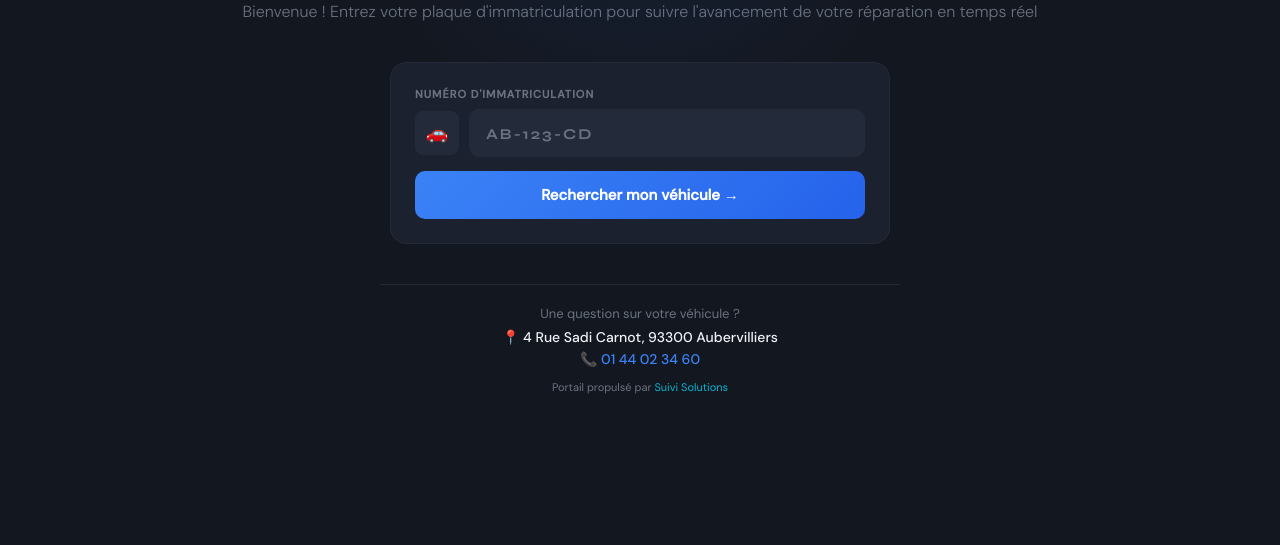
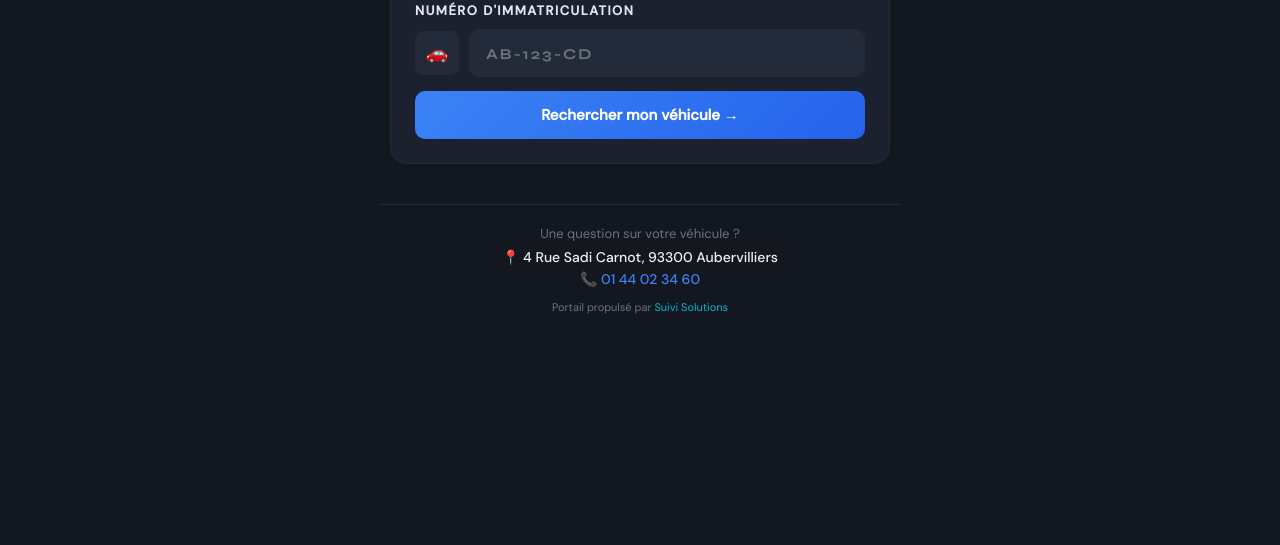
Before and after one commit to YOUNES-CLOUDIIII/DCAR-ATELIER, a website: page index.html in a window 1280 px wide. Shown: the part 325-870 px from the top of the page. Drawn offline with Linux system fonts and the light colour scheme.

Commit message:
Update index.html

```diff
--- a/index.html
+++ b/index.html
@@ -28,13 +28,13 @@ nav{display:flex;align-items:center;justify-content:space-between;padding:18px 3
 .view{display:none;} .view.active{display:block;}
 
 /* ══ CLIENT VIEW ══ */
-.client-hero{min-height:100vh;display:flex;flex-direction:column;align-items:center;justify-content:center;padding:40px 20px;position:relative;overflow:hidden;}
+.client-hero{min-height:100vh;display:flex;flex-direction:column;align-items:center;justify-content:flex-start;padding-top:40px;padding-left:20px;padding-right:20px;padding-bottom:20px;position:relative;overflow:hidden;}
 .client-hero::before{content:'';position:absolute;top:-200px;left:50%;transform:translateX(-50%);width:600px;height:600px;background:radial-gradient(circle,rgba(59,130,246,0.10) 0%,transparent 70%);pointer-events:none;}
 .client-title{font-family:'Syne',sans-serif;font-size:clamp(30px,5vw,52px);font-weight:800;text-align:center;line-height:1.1;margin-bottom:10px;letter-spacing:-1px;}
 .client-title span{background:linear-gradient(135deg,#3b82f6,#06b6d4);-webkit-background-clip:text;-webkit-text-fill-color:transparent;}
-.client-sub{color:var(--muted);font-size:16px;text-align:center;margin-bottom:40px;font-weight:300;}
+.client-sub{color:#a0aec0;font-size:17px;text-align:center;margin-bottom:40px;font-weight:400;line-height:1.6;}
 .search-box{width:100%;max-width:500px;background:var(--surface);border:1px solid var(--border);border-radius:16px;padding:24px;position:relative;z-index:1;}
-.search-label{font-size:11px;font-weight:600;letter-spacing:1px;color:var(--muted);text-transform:uppercase;margin-bottom:8px;}
+.search-label{font-size:13px;font-weight:700;letter-spacing:1.5px;color:#e2e8f0;text-transform:uppercase;margin-bottom:10px;}
 .plate-input-wrap{display:flex;gap:10px;align-items:center;}
 .plate-icon{width:44px;height:44px;flex-shrink:0;background:var(--surface2);border:1px solid var(--border);border-radius:8px;display:flex;align-items:center;justify-content:center;font-size:18px;}
 .plate-input{flex:1;background:var(--surface2);border:1.5px solid var(--border);border-radius:10px;padding:12px 16px;color:var(--text);font-family:'Syne',sans-serif;font-size:18px;font-weight:700;letter-spacing:3px;text-transform:uppercase;outline:none;transition:border-color .2s;}
```
